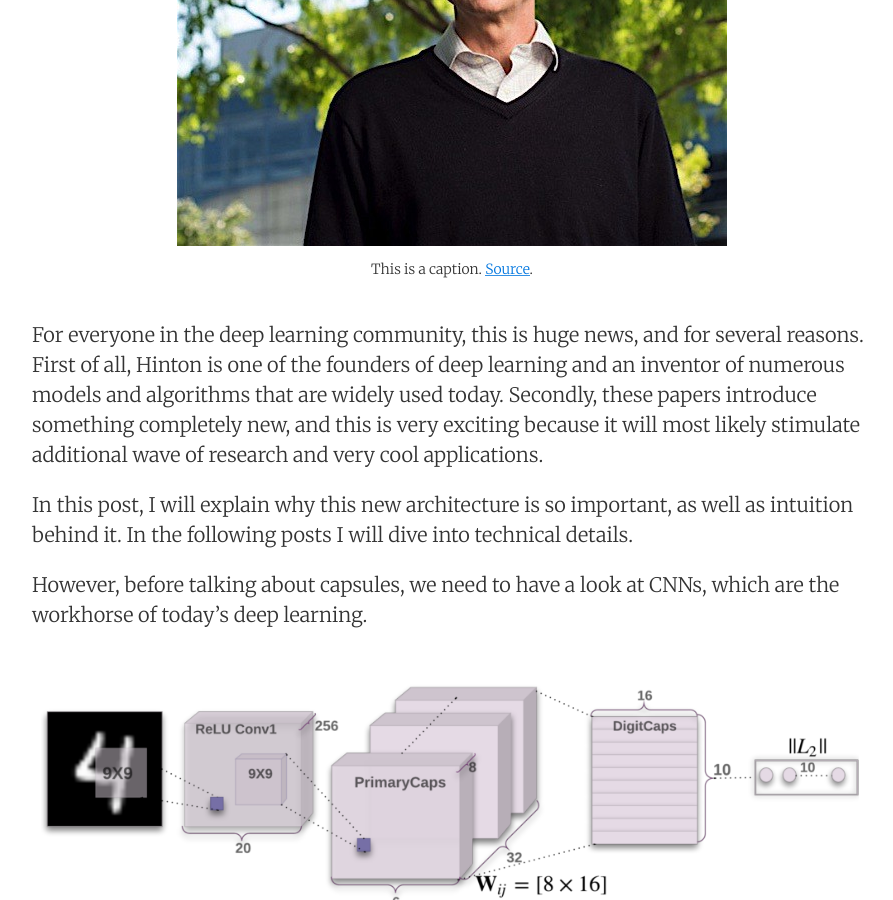
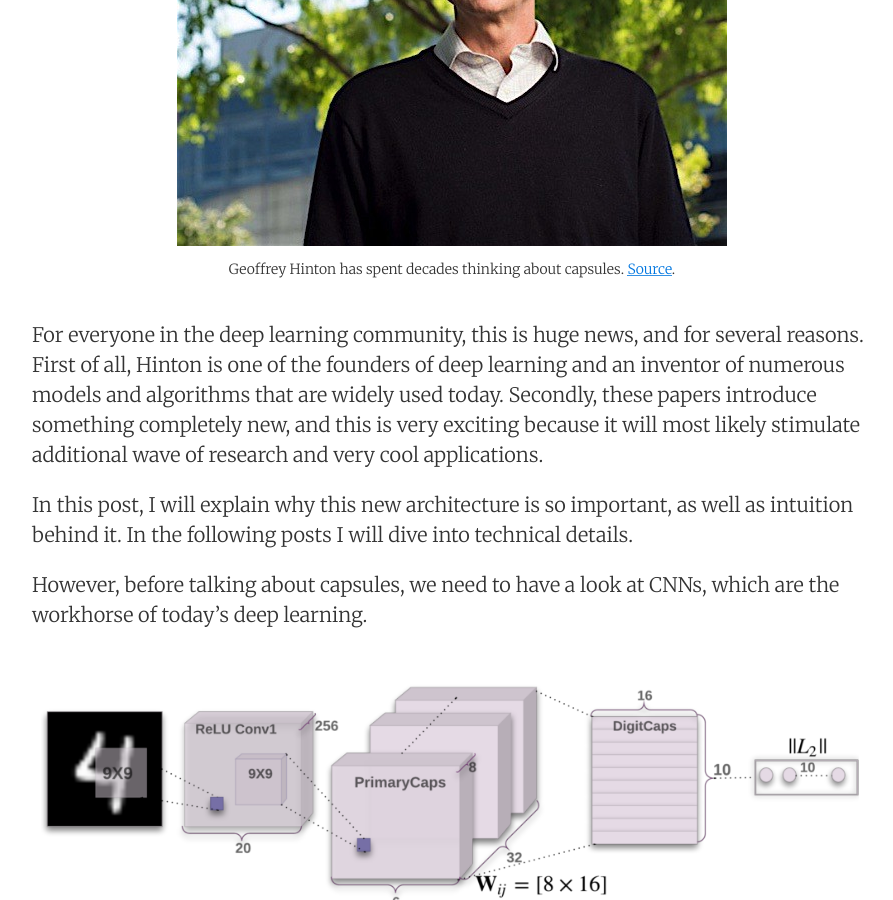
Before and after one commit to pechyonkin/pechyonkin.github.io, a Jekyll site: the page built from _posts/2017-11-03-capsules-1.md, in a window 1280 px wide and 900 px high, scrolled down 1002 px. Shown: the whole window, without its empty margins (188-1081 px from the left). Built offline with Jekyll 4.4.1, drawn with Linux system fonts in a browser that asks for light colours.

Commit message:
fix Hinton caption

```diff
--- a/_posts/2017-11-03-capsules-1.md
+++ b/_posts/2017-11-03-capsules-1.md
@@ -20,7 +20,7 @@ Last week, Geoffrey Hinton and his team published [two](https://arxiv.org/abs/17
 {% include image.html
             img="images/201711-capsules-1/hinton.jpeg"
             title="hinton"
-            caption="This is a caption. <a href=\"http://condo.ca/wp-content/uploads/2017/03/Vector-director-Institute-artificial-intelligence-Toronto-MaRS-Discovery-District-Hinton-Google-Apple-Siri-Alexa-Condo.ca_.jpg\">Source</a>." %}
+            caption="Geoffrey Hinton has spent decades thinking about capsules. <a href=\"http://condo.ca/wp-content/uploads/2017/03/Vector-director-Institute-artificial-intelligence-Toronto-MaRS-Discovery-District-Hinton-Google-Apple-Siri-Alexa-Condo.ca_.jpg\">Source</a>." %}
 
 For everyone in the deep learning community, this is huge news, and for several reasons. First of all, Hinton is one of the founders of deep learning and an inventor of numerous models and algorithms that are widely used today. Secondly, these papers introduce something completely new, and this is very exciting because it will most likely stimulate additional wave of research and very cool applications.
 
```
